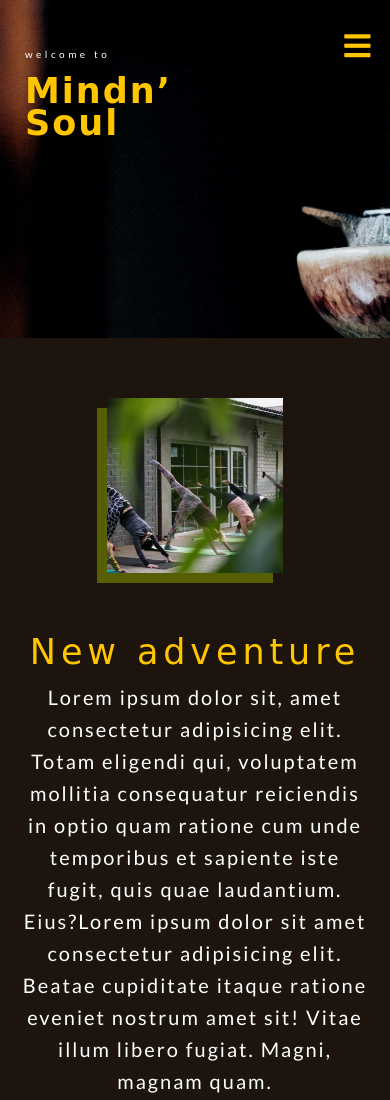
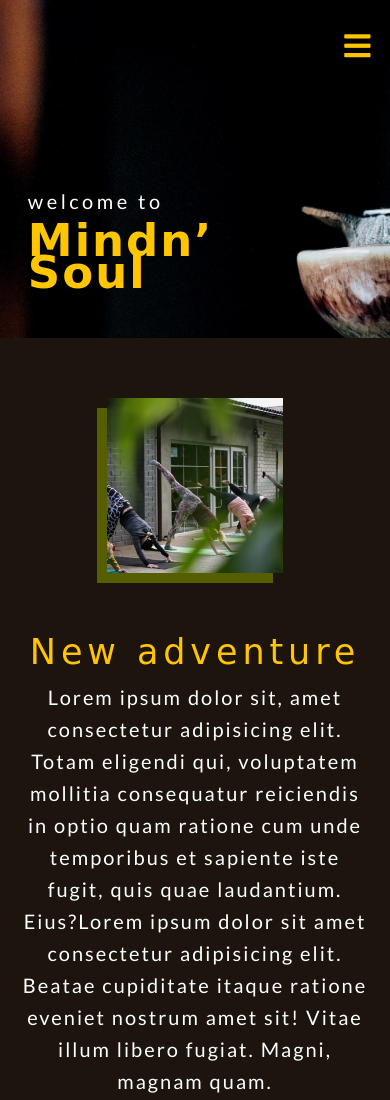
Before and after one commit to maokitamura/mao-kitamura-project1, a plain HTML site: page index.html in a window 390 px wide. Shown: the top 1100 px of the page. Drawn offline with Linux system fonts and the light colour scheme; a web font is replaced by a local one.

Commit message:
changed responsibe page font-size

```diff
--- a/styles/scss/_mediaHome.scss
+++ b/styles/scss/_mediaHome.scss
@@ -120,7 +120,6 @@
       }
   }
 
-
   .sliding-menu  {
     background-color: $white;
     width: 200px;
@@ -152,18 +151,18 @@
     transform: translateX(0);
   }
 
-
   .header-text {
     padding: 0;
-    transform: translate(-56%, -146%);
+    width: 100%;
+    transform: translate(-30%, 0%);
+      h1 {
+        font-size: 6.5rem;
+        margin-top: 3%;
+      }
   }
 
   .header-flex p {
-    font-size: 1rem;
-  }
-
-  h1 {
-    font-size: 3.5rem;
+    font-size: 3rem;
   }
 
   .header-image img {
@@ -188,4 +187,14 @@
       font-size: 1.5rem;
     }
   }
+
+  @media (max-width: 400px) {
+    .header-text h1 {
+      font-size: 4.5rem;
+    }
+
+    .header-flex p {
+      font-size: 2rem;
+    }
+  }
 }
```
Also changed, not shown: styles/styles.css.
